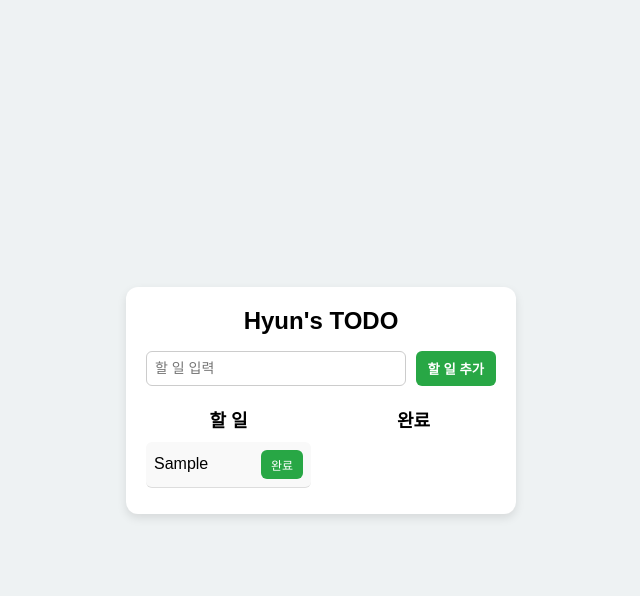
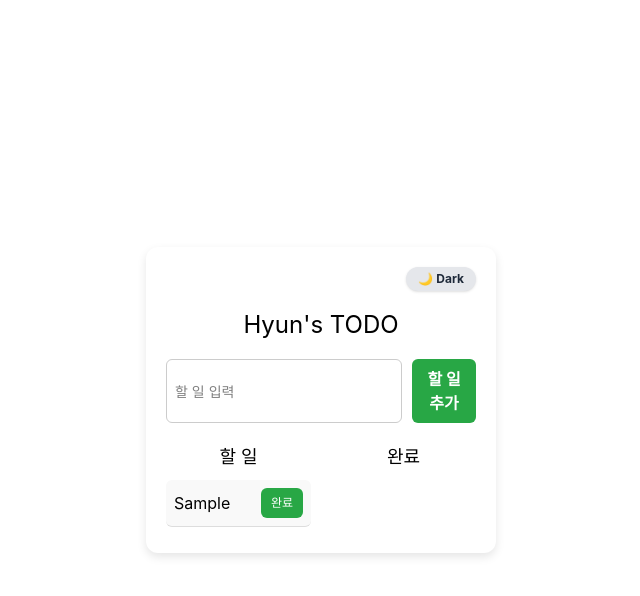
Before and after one commit to 10th-ddwumc/10th-web-c, a React (Vite) app: page / in a window 1280 px wide. Both pictures are taken after typing "Sample" into the empty fields and a click on the button "할 일 추가". Shown: the top 596 px of the page, without its empty margins (319-959 px from the left). Built offline with nearby package versions, Linux system fonts and the light colour scheme.

Commit message:
feat: Todo 다크모드 적용

```diff
--- a/package.json
+++ b/package.json
@@ -10,8 +10,10 @@
     "preview": "vite preview"
   },
   "dependencies": {
+    "@tailwindcss/vite": "^4.2.2",
     "react": "^18.2.0",
-    "react-dom": "^18.2.0"
+    "react-dom": "^18.2.0",
+    "tailwindcss": "^4.2.2"
   },
   "devDependencies": {
     "@types/react": "^18.2.66",
--- a/src/App.tsx
+++ b/src/App.tsx
@@ -1,6 +1,7 @@
 import { useState } from 'react';
 import type { FormEvent } from 'react';
 import TodoInput from './components/TodoInput';
+import { TodoProvider, useTodo } from './TodoContext';
 import './App.css';
 import './index.css';
 
@@ -10,41 +11,53 @@ export type Task = {
   text: string;
 };
 
-function App() {
-  //useState 사용 -> 상태 관리해줌
-  const [todoInput, setTodoInput] = useState<string>(''); // 입력값
-  const [todos, setTodos] = useState<Task[]>([]);         // 할 일 목록
-  const [doneTasks, setDoneTasks] = useState<Task[]>([]); // 완료 목록
+function AppContent() {
+    // useState -> useTodo로 변경! (Context에서 관리하는 상태와 함수들을 가져옴)
+    const {
+        isDarkMode,
+        toggleDarkMode,
+        todos,
+        doneTasks,
+        addTodo,
+        completeTask,
+        deleteTask
+    } = useTodo();
 
-  // 할 일 추가
-  const addTodo = (e: FormEvent) => {
-    e.preventDefault(); // 폼 제출 시 새로고침 방지!!!!
+    console.log("현재 다크모드 상태:", isDarkMode);
+
+    // 입력창 상태는 화면 안에서만 쓰니까 여기서 관리해도 됨!
+    const [todoInput, setTodoInput] = useState<string>('');
+
+    const handleAddTodo = (e: FormEvent) => {
+        e.preventDefault();
         if (!todoInput.trim()) return;
 
-    const newTask: Task = { id: Date.now(), text: todoInput };
-    setTodos([...todos, newTask]); // 기존 리스트에 추가
-    setTodoInput(''); // 입력창 비우기
+        // Context의 addTodo를 실행! (여기서 text만 넘기면 됨)
+        addTodo(todoInput);
+        setTodoInput('');
     };
 
-  // 완료로 이동
-  const completeTask = (task: Task) => {
-    setTodos(todos.filter((t) => t.id !== task.id)); // 할 일에서 제거됨
-    setDoneTasks([...doneTasks, task]);              // 완료에 추가됨
-  };
-
-  // 완료에서 삭제
-  const deleteTask = (task: Task) => {
-    setDoneTasks(doneTasks.filter((t) => t.id !== task.id));
-  };
 
   return (
+    <div className={isDarkMode ? 'dark' : ''}>
+        <div className="app-layout">
         <div className="todo-container">
+            <div className="flex justify-end mb-4">
+            <button
+                onClick={toggleDarkMode}
+                className="px-3 py-1 text-xs rounded-full font-bold shadow-sm transition-all
+                        bg-gray-200 text-gray-800 hover:bg-gray-300
+                        dark:bg-yellow-400 dark:text-black dark:hover:bg-yellow-500"
+            >
+                {isDarkMode ? '☀️ Light' : '🌙 Dark'}
+            </button>
+            </div>
         <h1 className="todo-container__header">Hyun's TODO</h1>
         {/* 기존의 form -> component 를 넣음 */}
         <TodoInput
             value={todoInput}
             onChange={(e) => setTodoInput(e.target.value)}
-        onSubmit={addTodo}
+            onSubmit={handleAddTodo}
         />
 
         <div className="render-container">
@@ -52,7 +65,7 @@ function App() {
             <h2 className="render-container__title">할 일</h2>
             <ul className="render-container__list">
                 {todos.map((task) => (
-              <li key={task.id} className="render-container__item">
+                <li key={task.id} className="render-container__item dark:bg-[#2d2d2d] dark:border-none">
                     <span className="render-container__item-text">{task.text}</span>
                     <button
                     className="render-container__item-button"
@@ -70,7 +83,7 @@ function App() {
             <h2 className="render-container__title">완료</h2>
             <ul className="render-container__list">
                 {doneTasks.map((task) => (
-              <li key={task.id} className="render-container__item">
+                <li key={task.id} className="render-container__item dark:bg-[#2d2d2d] dark:border-none">
                     <span className="render-container__item-text">{task.text}</span>
                     <button
                     className="render-container__item-button"
@@ -84,6 +97,16 @@ function App() {
             </div>
         </div>
         </div>
+        </div>
+        </div>
+  );
+}
+
+function App() {
+  return (
+    <TodoProvider>
+      <AppContent />
+    </TodoProvider>
   );
 }
 
--- a/src/TodoContext.tsx
+++ b/src/TodoContext.tsx
@@ -0,0 +1,50 @@
+import { createContext, useContext, useState } from 'react';
+import type { ReactNode } from 'react';
+import type { Task } from './App';
+
+interface TodoContextType {
+  isDarkMode: boolean;
+  toggleDarkMode: () => void;
+  todos: Task[];
+  doneTasks: Task[];
+  addTodo: (text: string) => void;
+  completeTask: (task: Task) => void;
+  deleteTask: (task: Task) => void;
+}
+
+const TodoContext = createContext<TodoContextType | undefined>(undefined);
+
+export const TodoProvider = ({ children }: { children: ReactNode }) => {
+  const [isDarkMode, setIsDarkMode] = useState(false);
+  const [todos, setTodos] = useState<Task[]>([]);
+  const [doneTasks, setDoneTasks] = useState<Task[]>([]);
+
+  const toggleDarkMode = () => setIsDarkMode((prev) => !prev);
+
+  const addTodo = (text: string) => {
+    const newTask: Task = { id: Date.now(), text };
+    setTodos([...todos, newTask]);
+  };
+
+  const completeTask = (task: Task) => {
+    setTodos(todos.filter((t) => t.id !== task.id));
+    setDoneTasks([...doneTasks, task]);
+  };
+
+  const deleteTask = (task: Task) => {
+    setDoneTasks(doneTasks.filter((t) => t.id !== task.id));
+  };
+
+  return (
+    <TodoContext.Provider value={{ isDarkMode, toggleDarkMode, todos, doneTasks, addTodo, completeTask, deleteTask }}>
+      {children}
+    </TodoContext.Provider>
+  );
+};
+
+//커스텀 훅
+export const useTodo = () => {
+  const context = useContext(TodoContext);
+  if (!context) throw new Error('useTodo는 TodoProvider 안에서 사용되어야함!');
+  return context;
+};
--- a/src/index.css
+++ b/src/index.css
@@ -1,14 +1,37 @@
-:root {
-  color-scheme: light;
+@import "tailwindcss";
+
+/* 우선 순위가 밀리면서 다크모드가 적용이 안됐었음 -> 다 뺌*/
+body {
+  margin: 0;
+  padding: 0;
 }
 
-body {
-  margin: 0;
+/* 화면 전체 레이아웃 (중앙 정렬) */
+.app-layout {
+  min-height: 100vh;
   display: flex;
-  font-family: Arial, sans-serif;
+  flex-direction: column;
+  align-items: center;
   justify-content: center;
-  align-items: center;
-  min-height: 100vh;
-  background-color: #eef2f3;
-  color: #000000;
+  transition: background-color 0.3s ease, color 0.3s ease;
+  background-color: white;
+  color: black;
 }
+
+/* 다크모드일 때 배경과 글자색 변경 */
+.dark .app-layout {
+  background-color: #1a1a1a !important;
+  color: white !important;
+}
+
+/* 다크모드일 때 투두 컨테이너 색상 변경 */
+.dark .todo-container {
+  background-color: #2d2d2d !important;
+  color: white !important;
+  box-shadow: 0 4px 15px rgba(0, 0, 0, 0.5);
+}
+
+.dark .todo-container__header,
+.dark .render-container__title {
+  color: white !important;
+}
--- /dev/null
+++ b/vite.config.ts
@@ -0,0 +1,11 @@
+import { defineConfig } from 'vite'
+import react from '@vitejs/plugin-react'
+import tailwindcss from '@tailwindcss/vite'
+
+// https://vitejs.dev/config/
+export default defineConfig({
+  plugins: [
+    react(),
+    tailwindcss(),
+  ],
+})
```
Also changed, not shown: 2 other files (tests, documents, lock files or other folders). Lines whose indentation alone changed are shown as unchanged.
